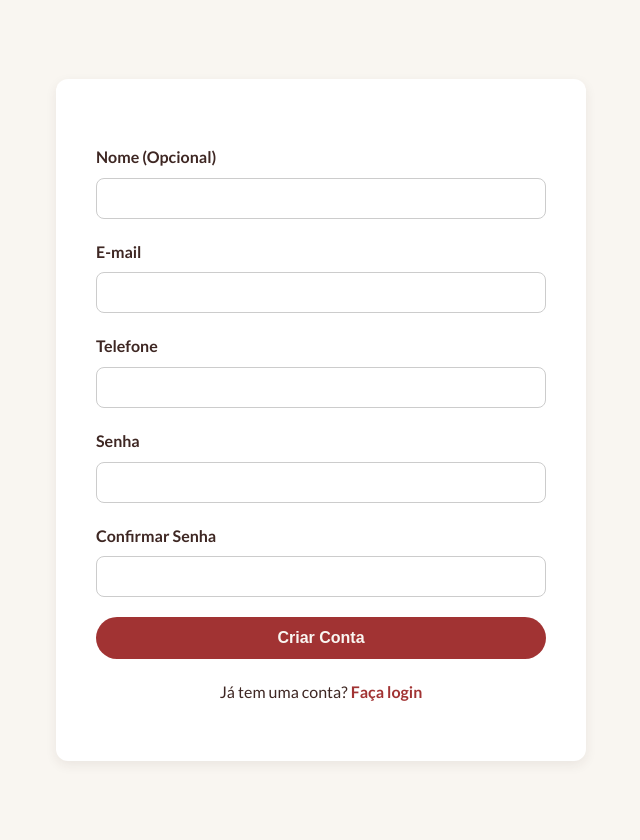
After one commit to jonathasferreirabarbosa/casinhadecafe, a PHP site: page /casinhacafe/app/Views/auth/register.php in a window 1280 px wide. The commit adds this page. Shown: the whole page, without its empty margins (319-959 px from the left). Run offline with PHP 8.4, Linux system fonts and the light colour scheme; the template is opened without the code that fills it, so the values that code supplies are empty.

Commit message:
feat: Implement user registration feature

```diff
--- /dev/null
+++ b/app/Views/auth/register.php
@@ -0,0 +1,83 @@
+<?php
+// View para a página de cadastro
+?>
+<!DOCTYPE html>
+<html lang="pt-br">
+<head>
+    <meta charset="UTF-8">
+    <meta name="viewport" content="width=device-width, initial-scale=1.0">
+    <title>Casinha de Café - <?php echo htmlspecialchars($titulo); ?></title>
+
+    <!-- Google Fonts e Estilos (mesmo da home) -->
+    <link rel="preconnect" href="https://fonts.googleapis.com">
+    <link rel="preconnect" href="https://fonts.gstatic.com" crossorigin>
+    <link href="https://fonts.googleapis.com/css2?family=Lato:wght@400;700&family=Playfair+Display:wght@700&display=swap" rel="stylesheet">
+
+    <style>
+        :root {
+            --cor-fundo: #F9F6F1;
+            --cor-texto: #3E2723;
+            --cor-suporte: #6D4C41;
+            --cor-destaque: #A13333;
+            --cor-sucesso: #556B2F;
+            --cor-aviso: #DAA520;
+            --fonte-titulos: 'Playfair Display', serif;
+            --fonte-corpo: 'Lato', sans-serif;
+        }
+        body {
+            margin: 0; padding: 20px; font-family: var(--fonte-corpo); background-color: var(--cor-fundo); color: var(--cor-texto); line-height: 1.6; display: flex; justify-content: center; align-items: center; min-height: 100vh;
+        }
+        .container {
+            max-width: 450px; width: 100%; padding: 40px; background-color: #fff; border-radius: 12px; box-shadow: 0 4px 12px rgba(62, 39, 35, 0.08);
+        }
+        h1, h2, h3 { font-family: var(--fonte-titulos); color: var(--cor-texto); text-align: center; margin-bottom: 25px; }
+        .form-group { margin-bottom: 20px; }
+        label { display: block; margin-bottom: 8px; font-weight: bold; }
+        input[type='text'], input[type='email'], input[type='password'], input[type='tel'] {
+            width: 100%; padding: 12px 15px; border-radius: 8px; border: 1px solid #ccc; box-sizing: border-box; transition: border-color 0.3s;
+        }
+        input:focus { border-color: var(--cor-destaque); outline: none; }
+        .btn {
+            width: 100%; display: inline-block; padding: 12px 25px; font-size: 16px; font-weight: bold; text-align: center; text-decoration: none; color: var(--cor-fundo); background-color: var(--cor-destaque); border: none; border-radius: 50px; cursor: pointer; transition: background-color 0.3s, transform 0.2s;
+        }
+        .btn:hover { background-color: #8a2b2b; transform: translateY(-2px); }
+        .login-link { text-align: center; margin-top: 20px; }
+        .login-link a { color: var(--cor-destaque); text-decoration: none; font-weight: bold; }
+    </style>
+</head>
+<body>
+
+    <div class="container">
+        <h2><?php echo htmlspecialchars($titulo); ?></h2>
+
+        <form action="/register" method="POST">
+            <div class="form-group">
+                <label for="nome">Nome (Opcional)</label>
+                <input type="text" id="nome" name="nome">
+            </div>
+            <div class="form-group">
+                <label for="email">E-mail</label>
+                <input type="email" id="email" name="email" required>
+            </div>
+            <div class="form-group">
+                <label for="telefone">Telefone</label>
+                <input type="tel" id="telefone" name="telefone" required>
+            </div>
+            <div class="form-group">
+                <label for="senha">Senha</label>
+                <input type="password" id="senha" name="senha" required>
+            </div>
+            <div class="form-group">
+                <label for="confirmar_senha">Confirmar Senha</label>
+                <input type="password" id="confirmar_senha" name="confirmar_senha" required>
+            </div>
+            <button type="submit" class="btn">Criar Conta</button>
+        </form>
+
+        <div class="login-link">
+            <p>Já tem uma conta? <a href="/login">Faça login</a></p>
+        </div>
+    </div>
+
+</body>
+</html>
--- a/public/index.php
+++ b/public/index.php
@@ -21,6 +21,10 @@ $router = new \App\Core\Router();
 // Rota para a página inicial.
 $router->get('/', '\App\Controllers\HomeController@index');
 
+// Rotas de Autenticação
+$router->get('/register', '\App\Controllers\AuthController@register');
+$router->post('/register', '\App\Controllers\AuthController@store');
+
 // Outras rotas (ex: /login, /produtos, /admin/dashboard) serão adicionadas aqui.
 
 
```
Also changed, not shown: app/Controllers/AuthController.php (added, +64 -0 lines).
